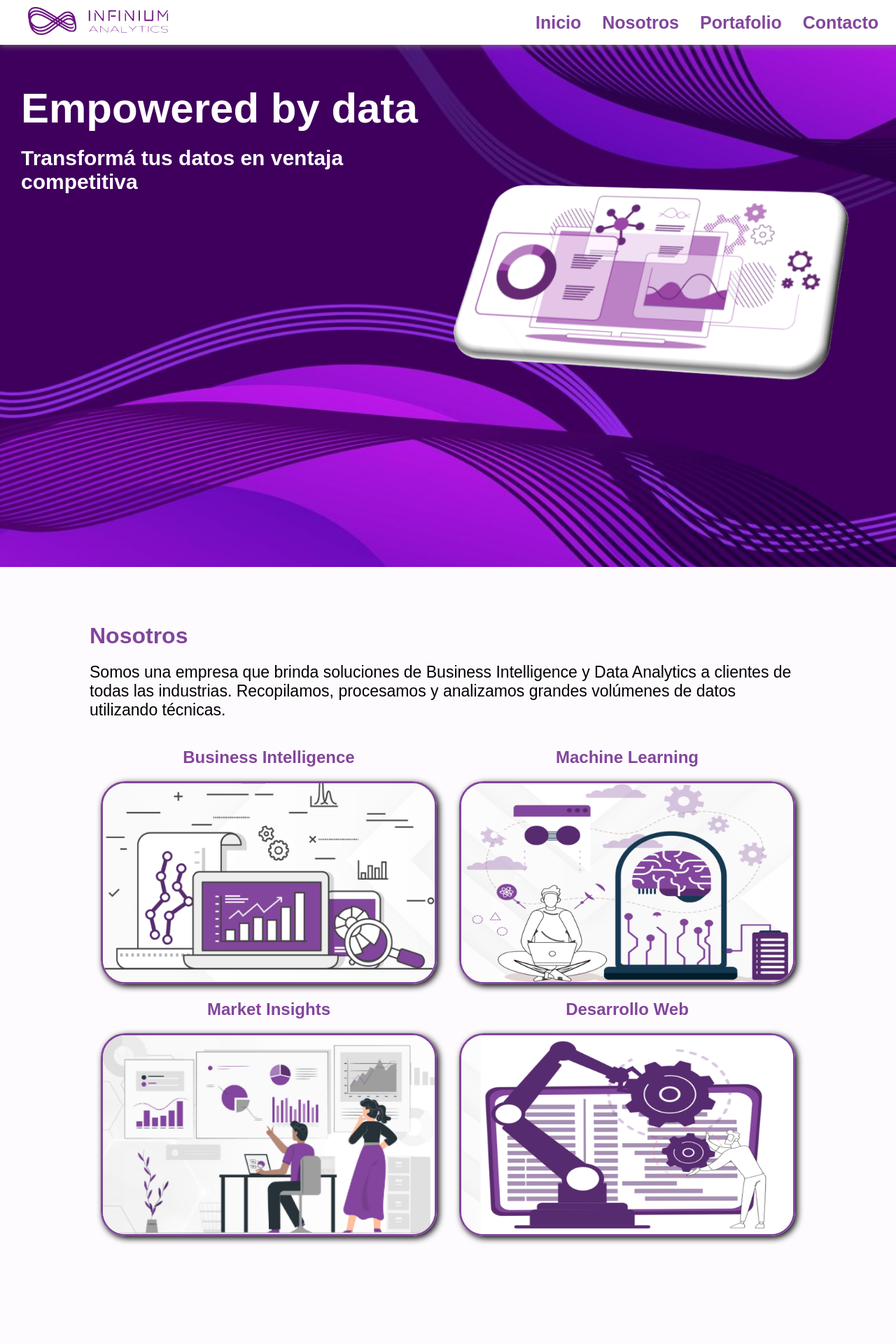
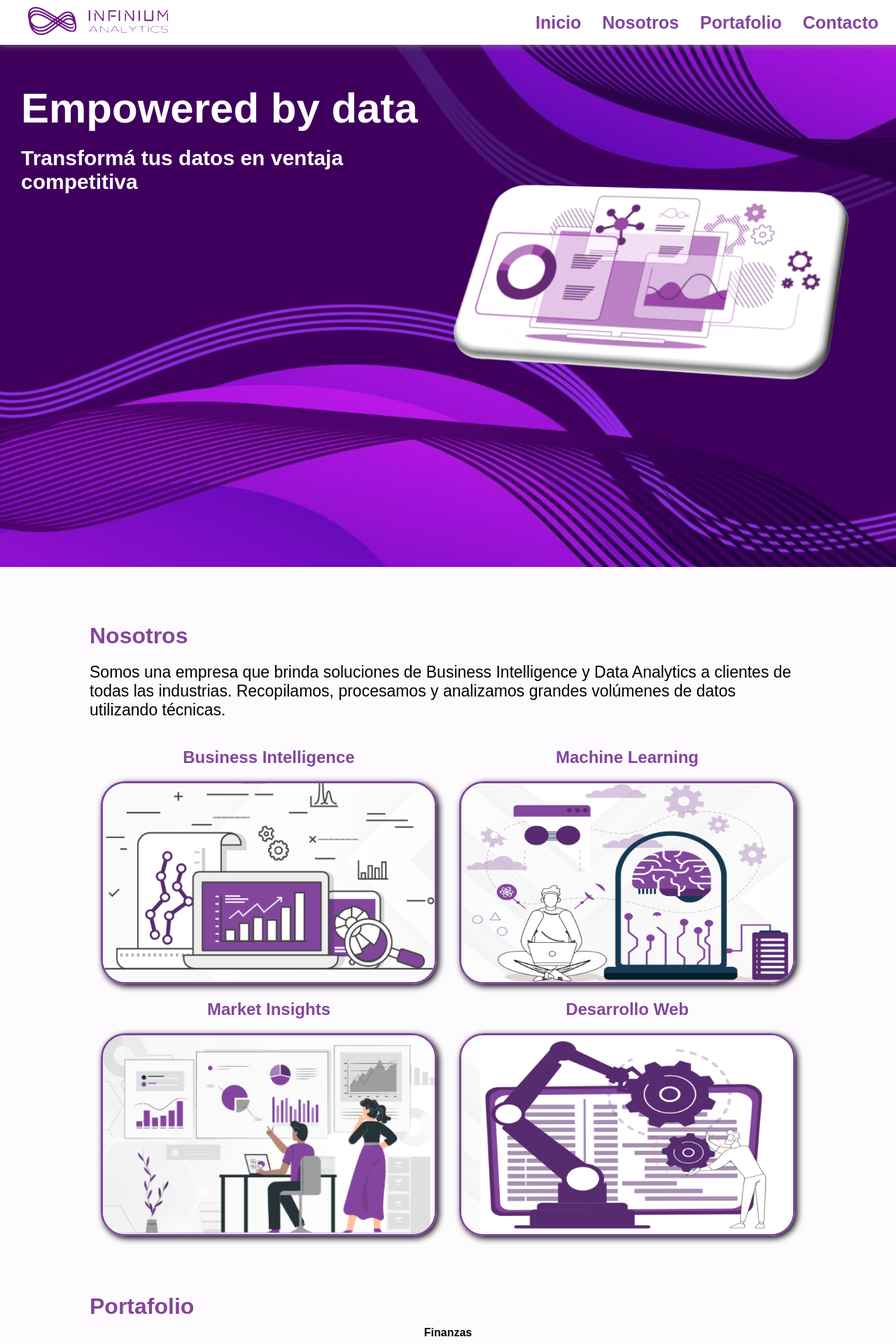
Before and after one commit to DamianSola/Infinium-Analytics, a Next.js app: page / in a window 1280 px wide. Shown: the top 1920 px of the page at 70% size. Built offline with nearby package versions, Linux system fonts and the light colour scheme; grey boxes are pictures that could not be loaded.

Commit message:
detalle del carrusel terminadoo

```diff
--- a/src/Components/About/style.module.css
+++ b/src/Components/About/style.module.css
@@ -2,9 +2,8 @@
     display: block;
     padding: 70px 0px 0px 0px;
     text-align: left;
-    /* height: 100%; */
+    height: 100%;
     width: 100%;
-    height: 150vh;
 }
 
 .title{
```
